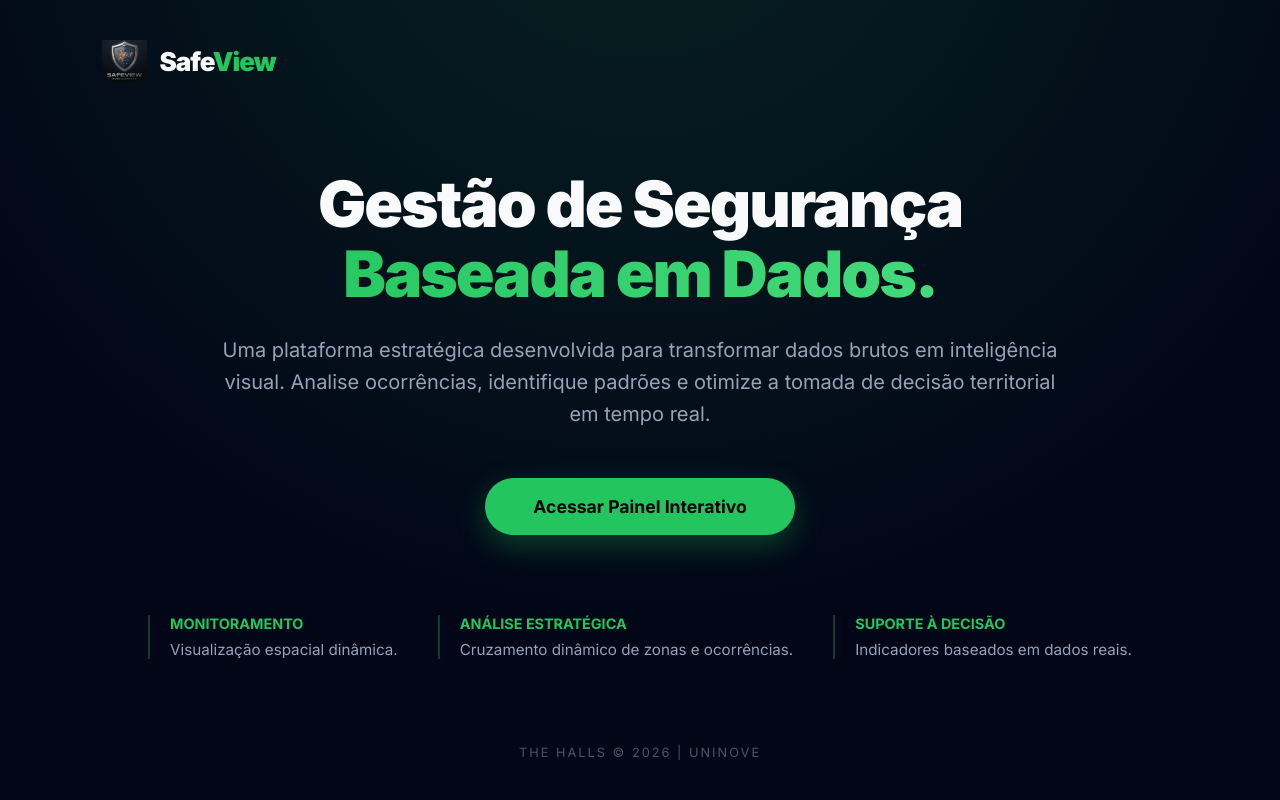
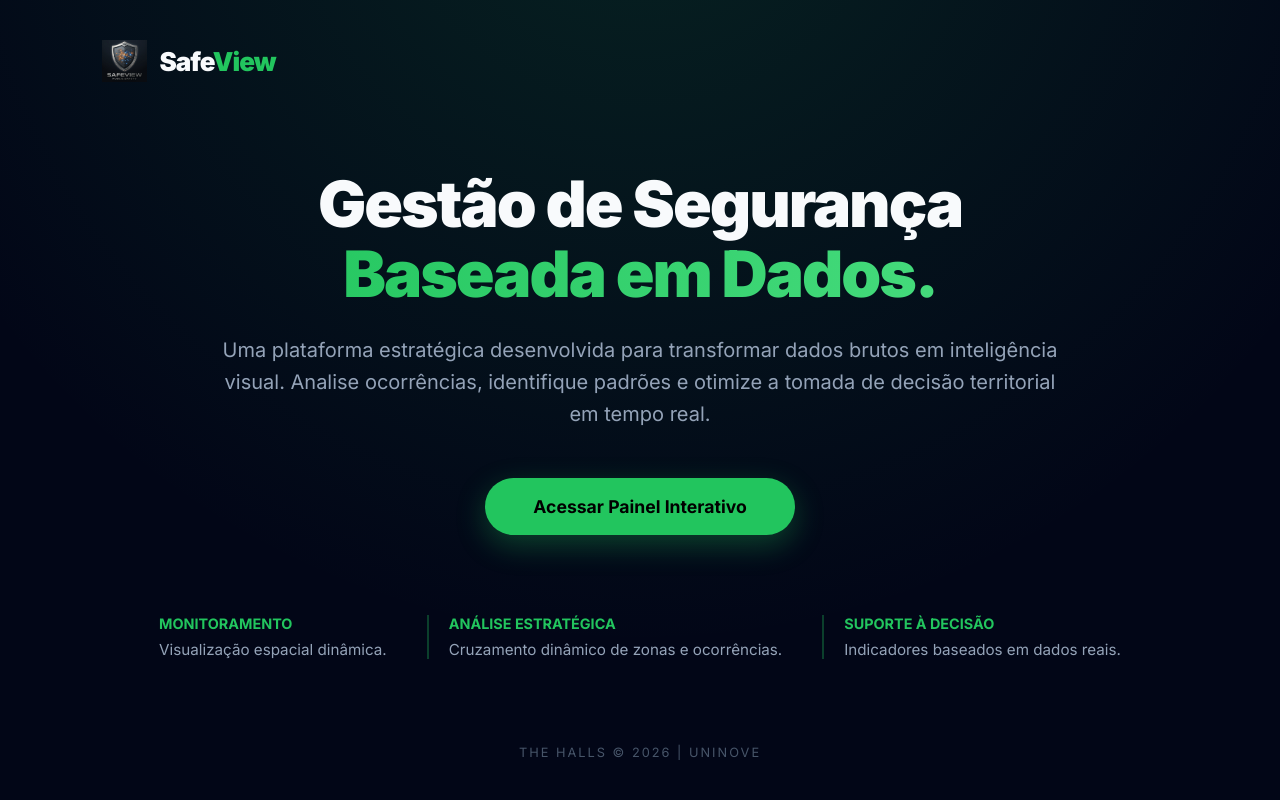
Before and after one commit to andersonsouzx/safeview-repo, a Flask app: page / in a window 1280 px wide. Run offline with Flask 3, Linux system fonts and the light colour scheme.

Commit message:
Landing page v0.3

```diff
--- a/templates/landing.html
+++ b/templates/landing.html
@@ -138,6 +138,12 @@
             text-align: left;
             border-left: 2px solid rgba(34, 197, 94, 0.3);
             padding-left: 20px;
+        }
+
+        /* Remove a linha APENAS do primeiro item (Monitoramento) */
+        .feature-item:first-child {
+            border-left: none;
+            padding-left: 0;
         }
 
         .feature-item h3 {
```
